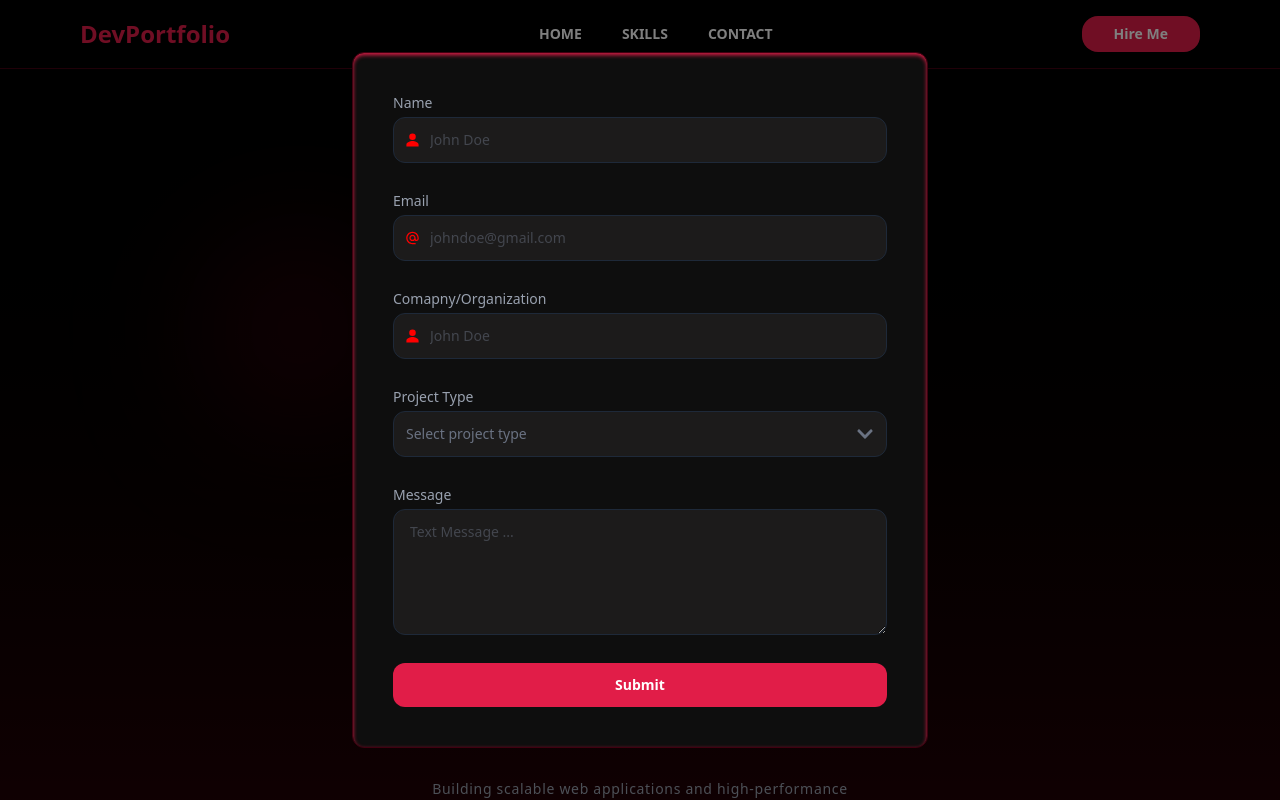
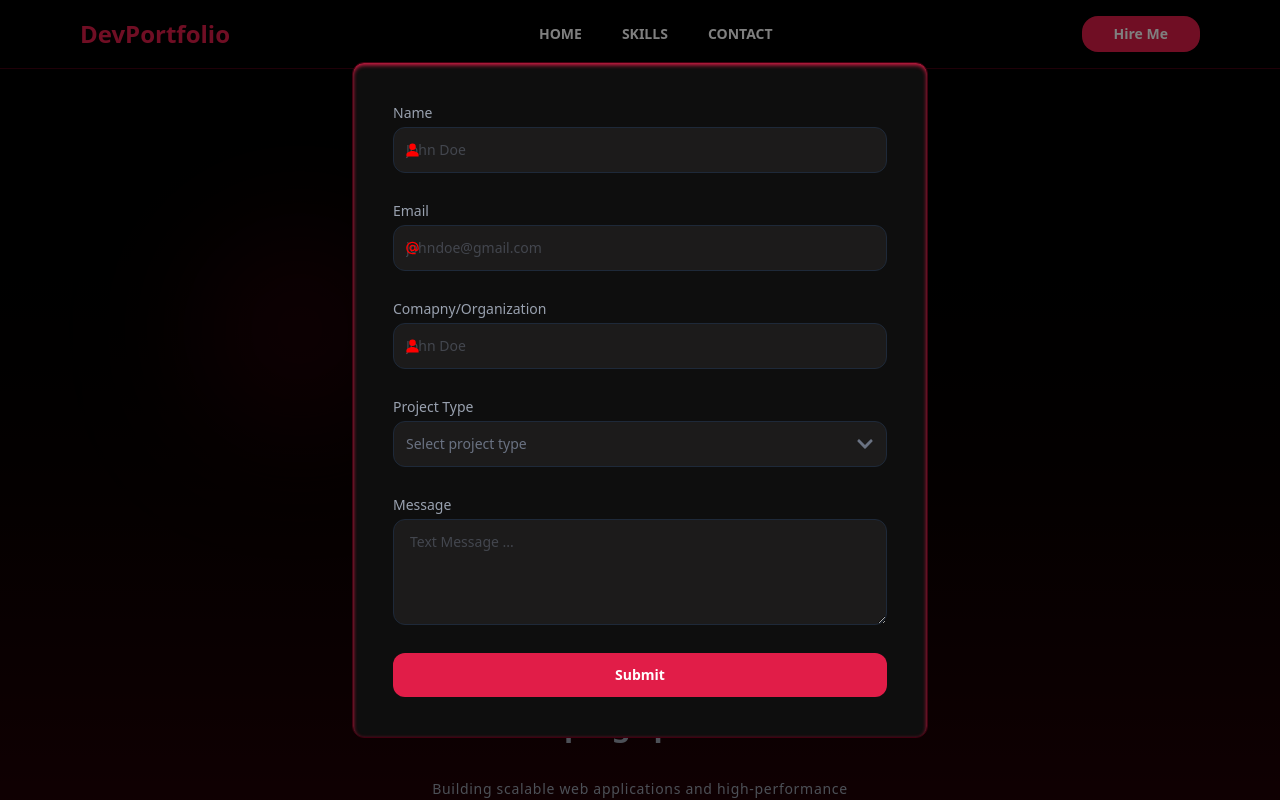
Before and after one commit to rakeshkarki135/rakesh-dev-portfolio, a Next.js app: page / in a window 1280 px wide. Both pictures are taken after a click on the button "Hire Me". Shown: the top 800 px of the page. Built offline with nearby package versions, Linux system fonts and the light colour scheme.

Commit message:
updated hiring modal

```diff
--- a/src/components/DropDown.jsx
+++ b/src/components/DropDown.jsx
@@ -35,7 +35,7 @@ const DropDown = ({ selected, setSelected }) => {
   return (
     <div className="relative">
       <button
-        className="w-full text-sm text-gray-500 bg-surface-container-low border-gray-800 border rounded-xl p-3"
+        className="w-full text-sm text-gray-500 bg-surface-container-low border-gray-800 border rounded-xl p-1.5 sm:p-3"
         type="button"
         onClick={() => setOpen((prev) => !prev)}
       >
@@ -46,7 +46,7 @@ const DropDown = ({ selected, setSelected }) => {
       </button>
 
       {open && (
-        <div className="w-full text-sm text-gray-500 bg-surface-container-low border-on-primary-fixed border-2  rounded-xl p-3 mt-2 absolute z-50 shadow-primary-container hover:shadow-lg tracking-wide">
+        <div className="w-full text-sm text-gray-500 bg-surface-container-low border-on-primary-fixed border-2 rounded-xl p-1.5 sm:p-3 mt-2 absolute z-50 shadow-primary-container hover:shadow-lg tracking-wide">
           {options.map((option, index) => (
             <p
               key={index}
@@ -54,7 +54,7 @@ const DropDown = ({ selected, setSelected }) => {
                 setSelected(option);
                 setOpen(false);
               }}
-              className="w-full text-sm border-on-primary-fixed not-last:border-b p-2 cursor-pointer hover:text-primary-container tracking-wide"
+              className="w-full text-sm border-on-primary-fixed not-last:border-b p-0.5 sm:p-2 cursor-pointer hover:text-primary-container tracking-wide"
             >
               {option.label}
             </p>
--- a/src/components/HiringModal.jsx
+++ b/src/components/HiringModal.jsx
@@ -84,13 +84,13 @@ export const HiringModal = ({ open, setOpenModal }) => {
   return (
     <div
       onClick={() => setOpenModal(false)}
-      className="fixed inset-0 z-50 flex items-center justify-center bg-black/50"
+      className="fixed inset-0 z-50 flex items-center justify-center bg-black/50 mx-10 sm:mx-0"
     >
       <div
         onClick={(e) => e.stopPropagation()}
         className="w-sm sm:w-xl bg-surface-container-lowest border-on-secondary-fixed border rounded-xl shadow-inner shadow-primary-container hover:shadow-lg"
       >
-        <div className="m-5 sm:m-10 flex flex-col gap-4 sm:gap-7">
+        <div className="m-5 sm:m-10 flex flex-col gap-3 sm:gap-7">
           <div className="flex flex-col gap-1">
             <label className="text-sm text-gray-400">Name</label>
             <span className="relative">
@@ -105,7 +105,7 @@ export const HiringModal = ({ open, setOpenModal }) => {
                 value={data.name}
                 onChange={handleChange}
                 placeholder="John Doe"
-                className="w-full text-sm text-gray-500 bg-surface-container-low border-gray-800 outline-on-secondary-fixed focus:outline-3 border rounded-xl p-3 pl-9"
+                className="w-full text-sm text-gray-500 bg-surface-container-low border-gray-800 outline-on-secondary-fixed focus:outline-3 border rounded-xl p-1.5 sm:p-3 pl-9"
                 required
               />
             </span>
@@ -124,7 +124,7 @@ export const HiringModal = ({ open, setOpenModal }) => {
                 value={data.email}
                 onChange={handleChange}
                 placeholder="johndoe@gmail.com"
-                className="w-full text-sm text-gray-500 bg-surface-container-low border-gray-800 outline-on-secondary-fixed focus:outline-3 border rounded-xl p-3 pl-9"
+                className="w-full text-sm text-gray-500 bg-surface-container-low border-gray-800 outline-on-secondary-fixed focus:outline-3 border rounded-xl p-1.5 sm:p-3 pl-9"
                 required
               />
             </span>
@@ -145,7 +145,7 @@ export const HiringModal = ({ open, setOpenModal }) => {
                 value={data.company}
                 onChange={handleChange}
                 placeholder="John Doe"
-                className="w-full text-sm text-gray-500 bg-surface-container-low border-gray-800 outline-on-secondary-fixed focus:outline-3 border rounded-xl p-3 pl-9"
+                className="w-full text-sm text-gray-500 bg-surface-container-low border-gray-800 outline-on-secondary-fixed focus:outline-3 border rounded-xl p-1.5 sm:p-3 pl-9"
                 required
               />
             </span>
@@ -162,8 +162,8 @@ export const HiringModal = ({ open, setOpenModal }) => {
               value={data.message}
               onChange={handleChange}
               placeholder="Text Message ..."
-              className="w-full text-sm text-gray-500 bg-surface-container-low border-gray-800 outline-on-secondary-fixed focus:outline-3 border rounded-xl px-4 p-3"
-              rows={5}
+              className="w-full text-sm text-gray-500 bg-surface-container-low border-gray-800 outline-on-secondary-fixed focus:outline-3 border rounded-xl px-2 sm:px-4  p-1.5 sm:p-3"
+              rows={4}
             />
           </div>
           <div className="flex flex-col gap-1">
```
